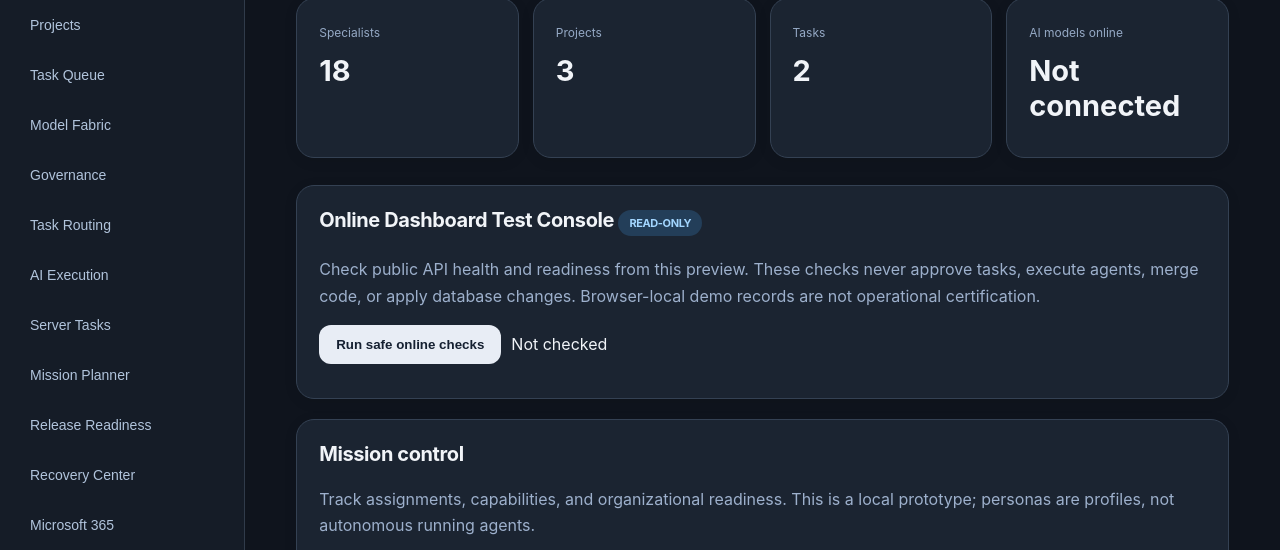
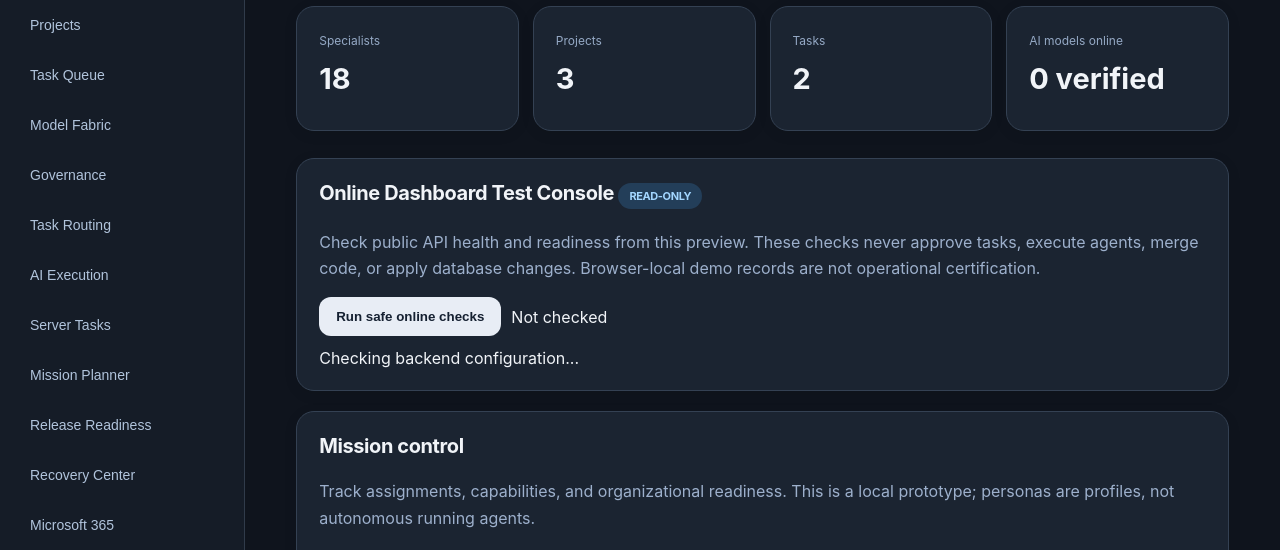
Before and after one commit to tmbstartkleen-svg/Team, a website: page index.html in a window 1280 px wide. Shown: the part 219-769 px from the top of the page. Drawn offline with Linux system fonts and the light colour scheme.

Commit message:
Show observed preview backend connectivity and verified model count instead of ambiguous placeholder

```diff
--- a/index.html
+++ b/index.html
@@ -7,7 +7,7 @@
 :root{font-family:Inter,ui-sans-serif,system-ui,-apple-system,BlinkMacSystemFont,"Segoe UI",sans-serif;background:#0f141d;color:#f1f4f8}
 body{background:#0f141d}aside{background:#151c27;border-right:1px solid #303b4a}main{max-width:1700px;margin:auto;padding-top:42px}.panel,.metric{background:#1b2431;border:1px solid #344153;border-radius:18px;box-shadow:0 3px 14px rgba(0,0,0,.08)}.card{background:#202c3a;border-color:#394b60;border-radius:15px;padding:22px;min-height:125px}.card b{font-size:16px}.card small{font-size:13px;line-height:1.55}.cards{gap:18px}.nav button{border-radius:11px;font-size:14px;padding:14px 15px}.nav button.on{background:#35465b}.panel h3{font-size:20px;letter-spacing:-.02em}h1{letter-spacing:-.035em}.button{border-radius:12px;background:#e8edf5;color:#152031}.button:hover{background:#fff}a{color:#b9d7ff}p{line-height:1.65}
 @media(max-width:850px){main{padding:22px 17px}.cards{gap:12px}.card{min-height:auto}}
-</style></head><body><div class="shell"><aside><h2>ATLAS</h2><small>TEAM • AI WORKFORCE OS</small><div class="nav" id="nav"></div><p class="muted" style="margin-top:50px">Local prototype • No cloud model execution connected</p></aside><main><header><div><span class="ey">EXECUTIVE INTELLIGENCE WORKSPACE</span><h1 id="heading">Command Center</h1><p id="subtitle">Independent workforce orchestration workspace</p></div><button class="button" id="export">Export data</button></header><div class="metrics" id="metrics"></div><section class="panel" id="release-live" aria-label="Online dashboard test console"><h3>Online Dashboard Test Console <span class="tag">READ-ONLY</span></h3><p>Check public API health and readiness from this preview. These checks never approve tasks, execute agents, merge code, or apply database changes. Browser-local demo records are not operational certification.</p><div style="display:flex;gap:10px;flex-wrap:wrap;align-items:center"><button class="button" id="run-safe-checks" type="button">Run safe online checks</button><span id="live-check-status" role="status" aria-live="polite">Not checked</span></div><div id="live-check-results" style="margin-top:12px"></div></section><section id="view"></section></main></div>
+</style></head><body><div class="shell"><aside><h2>ATLAS</h2><small>TEAM • AI WORKFORCE OS</small><div class="nav" id="nav"></div><p class="muted" style="margin-top:50px">Browser-local workspace • Live service status shown below</p></aside><main><header><div><span class="ey">EXECUTIVE INTELLIGENCE WORKSPACE</span><h1 id="heading">Command Center</h1><p id="subtitle">Independent workforce orchestration workspace</p></div><button class="button" id="export">Export data</button></header><div class="metrics" id="metrics"></div><section class="panel" id="release-live" aria-label="Online dashboard test console"><h3>Online Dashboard Test Console <span class="tag">READ-ONLY</span></h3><p>Check public API health and readiness from this preview. These checks never approve tasks, execute agents, merge code, or apply database changes. Browser-local demo records are not operational certification.</p><div style="display:flex;gap:10px;flex-wrap:wrap;align-items:center"><button class="button" id="run-safe-checks" type="button">Run safe online checks</button><span id="live-check-status" role="status" aria-live="polite">Not checked</span></div><div id="live-check-results" style="margin-top:12px"></div><div id="observed-connection-status" role="status" aria-live="polite" style="margin-top:12px">Checking backend configuration...</div></section><section id="view"></section></main></div>
 <script>
 const roles=['Chief Architect','Team Assembler','Program Manager','Research Director','Data Analyst','Software Engineer','Product Designer','QA Engineer','Security Reviewer','Deployment Engineer','Model Steward','Offline Engineer','Integration Engineer','Compliance Auditor','Financial Analyst','Sales Strategist','Operations Manager','Documentation Lead'];
 const defaults={projects:[{name:'TEAM Platform',status:'In progress'},{name:'Multi-model Fabric',status:'Planned'},{name:'Offline Agent Runtime',status:'Planned'}],tasks:[{title:'Implement real model connections',agent:'Model Steward',priority:'High',status:'Queued'},{title:'Deploy independent TEAM runtime',agent:'Deployment Engineer',priority:'High',status:'Queued'}]};
@@ -42,6 +42,9 @@ function propose(title){const words=new Set(String(title||'').toLowerCase().matc
 const save=()=>localStorage.setItem('atlas-team-v2',JSON.stringify(state));
 const views={overview:'Command Center',workforce:'Workforce',projects:'Projects',tasks:'Task Queue',models:'Model Fabric',audit:'Governance',routing:'Task Routing',execution:'AI Execution',server:'Server Tasks',planner:'Mission Planner',readiness:'Release Readiness',recovery:'Recovery Center',microsoft:'Microsoft 365',gmail:'Gmail Side Projects',personalization:'My Preferences',help:'AI Help',collaboration:'Team Collaboration',sports:'Sports Intelligence'};
 let current='overview';
+let observedHealth=null;
+async function refreshObservedHealth(){try{const r=await fetch('/api/health',{cache:'no-store',credentials:'same-origin',headers:{accept:'application/json'}});if(!r.ok)throw Error('health unavailable');const h=await r.json();if(h?.service!=='atlas-team'||h?.ok!==true)throw Error('unexpected health response');observedHealth=h;}catch{observedHealth=null}const out=document.getElementById('observed-connection-status');if(out)out.textContent=observedHealth?'Observed preview: model '+(observedHealth.modelConfigured?'configured but unverified':'not configured')+' · database '+(observedHealth.capabilities?.persistentStorage?'configured but unverified':'not connected')+' · production execution '+(observedHealth.productionOperational?'reported operational (requires independent verification)':'disabled'):'Preview backend health could not be verified';render();}
+
 const esc=s=>String(s??'').replace(/[&<>"']/g,c=>({'&':'&amp;','<':'&lt;','>':'&gt;','"':'&quot;',"'":'&#39;'}[c]));
 const PREF_KEY='atlas-team-preferences-v1';
 function loadPreferences(){try{const p=JSON.parse(localStorage.getItem(PREF_KEY)||'{}');return {enabled:p.enabled===true,tone:['concise','detailed','professional'].includes(p.tone)?p.tone:'concise',layout:['cards','tables'].includes(p.layout)?p.layout:'cards',focus:String(p.focus||'').slice(0,240),usage:Number.isFinite(p.usage)?Math.max(0,Math.min(p.usage,10000)):0}}catch{return {enabled:false,tone:'concise',layout:'cards',focus:'',usage:0}}}
@@ -54,7 +57,7 @@ const COLLAB_KEY='atlas-team-collaboration-v1';
 function readCollab(){try{const a=JSON.parse(localStorage.getItem(COLLAB_KEY)||'[]');return Array.isArray(a)?a.slice(-100).filter(x=>x&&typeof x==='object'):[]}catch{return []}}
 function writeCollab(a){localStorage.setItem(COLLAB_KEY,JSON.stringify(a.slice(-100)))}
 function renderCollab(){const el=document.getElementById('collabMessages');if(!el)return;const messages=readCollab();el.innerHTML=messages.length?messages.slice().reverse().map(m=>'<div class="card" style="margin:9px 0"><b>'+esc(m.persona)+' · '+esc(m.project)+'</b><small>'+esc(m.kind)+' · '+esc(m.at)+'</small><p>'+esc(m.message)+'</p></div>').join(''):'<p>No project-room messages yet.</p>'}
-function render(){document.getElementById('nav').innerHTML=Object.entries(views).map(([k,v])=>'<button class="'+(k===current?'on':'')+'" data-view="'+k+'">'+esc(v)+'</button>').join('');document.getElementById('heading').textContent=views[current];document.getElementById('metrics').innerHTML=[['Specialists',roles.length],['Projects',state.projects.length],['Tasks',state.tasks.length],['AI models online','Not connected']].map(([k,v])=>'<div class="metric"><span>'+k+'</span><b>'+esc(v)+'</b></div>').join('');
+function render(){document.getElementById('nav').innerHTML=Object.entries(views).map(([k,v])=>'<button class="'+(k===current?'on':'')+'" data-view="'+k+'">'+esc(v)+'</button>').join('');document.getElementById('heading').textContent=views[current];document.getElementById('metrics').innerHTML=[['Specialists',roles.length],['Projects',state.projects.length],['Tasks',state.tasks.length],['AI models online',observedHealth?.modelConfigured?'Configured · unverified':'0 verified']].map(([k,v])=>'<div class="metric"><span>'+k+'</span><b>'+esc(v)+'</b></div>').join('');
 const taskRows=state.tasks.map(t=>'<tr><td>'+esc(t.title)+'</td><td>'+esc(t.agent)+'</td><td>'+esc(t.priority)+'</td><td><span class="tag">'+esc(t.status)+'</span> · '+esc(t.approval)+'</td></tr>').join('');
 let html='';
 if(current==='overview')html='<div class="panel"><h3>Mission control</h3><p>Track assignments, capabilities, and organizational readiness. This is a local prototype; personas are profiles, not autonomous running agents.</p></div><div class="panel"><h3>Priority task queue</h3><table><thead><tr><th>Task</th><th>Owner</th><th>Priority</th><th>Status</th></tr></thead><tbody>'+taskRows+'</tbody></table></div>';
```
